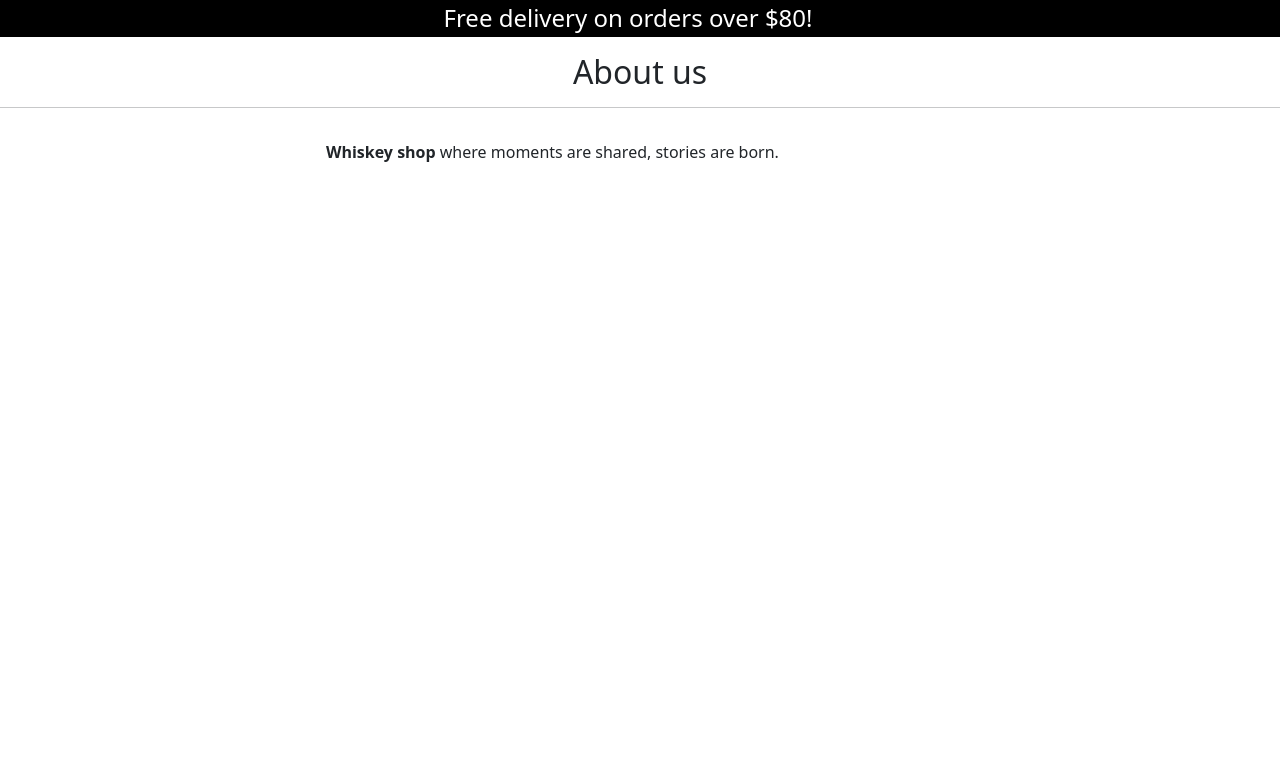
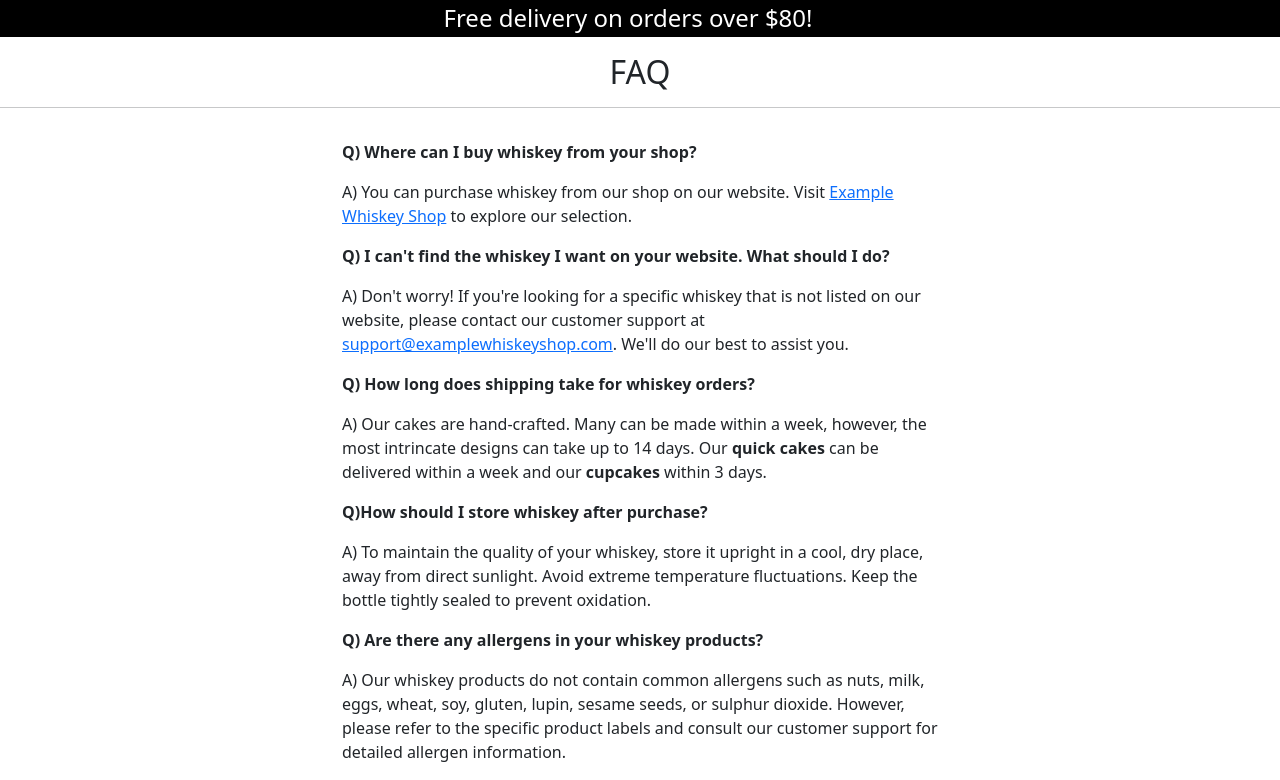
Before and after one commit to maish79/whiskey_shop, a Django app: page /FAQ/ in a window 1280 px wide. Shown: the part 112-892 px from the top of the page. Before the commit the page ends 274 px from the top, so only its background shows below. Run offline with Django 3.2, Linux system fonts and the light colour scheme; some libraries are stand-ins or nearby versions.

Commit message:
add faq content

```diff
--- a/home/templates/home/FAQ.html
+++ b/home/templates/home/FAQ.html
@@ -18,13 +18,26 @@
     <div class="container-fluid">
         <div class="row">
             <div class="col text-center mt-3">
-                <h2>About us</h2>
+                <h2>FAQ</h2>
                 <hr>
             </div>
         </div>
         <div class="row">
             <div class="col-md-6 offset-md-3">
-                <p class="mt-3"><strong>Whiskey shop </strong>where moments are shared, stories are born.</p>
+                <p class="mt-3 mx-3"><strong>Q) Where can I buy whiskey from your shop?</strong></p>
+                <p class="mt-3 mx-3">A) You can purchase whiskey from our shop on our website. Visit <a href="https://whiskey-shop-320e32983cd1.herokuapp.com/" target="_blank">Example Whiskey Shop</a> to explore our selection.</p>
+
+                <p class="mt-3 mx-3"><strong>Q)  I can't find the whiskey I want on your website. What should I do?</strong></p>
+                <p class="mt-3 mx-3">A) Don't worry! If you're looking for a specific whiskey that is not listed on our website, please contact our customer support at <a href="mailto:support@examplewhiskeyshop.com">support@examplewhiskeyshop.com</a>. We'll do our best to assist you.</p>
+
+                <p class="mt-3 mx-3"><strong>Q)  How long does shipping take for whiskey orders?</strong></p>
+                <p class="mt-3 mx-3">A) Our cakes are hand-crafted. Many can be made within a week, however, the most intrincate designs can take up to 14 days. Our <strong>quick cakes</strong> can be delivered within a week and our <strong>cupcakes</strong> within 3 days.</p>
+
+                <p class="mt-3 mx-3"><strong>Q)How should I store whiskey after purchase?</strong></p>
+                <p class="mt-3 mx-3">A) To maintain the quality of your whiskey, store it upright in a cool, dry place, away from direct sunlight. Avoid extreme temperature fluctuations. Keep the bottle tightly sealed to prevent oxidation.</p>
+
+                <p class="mt-3 mx-3"><strong>Q) Are there any allergens in your whiskey products?</strong></p>
+                <p class="mt-3 mx-3">A) Our whiskey products do not contain common allergens such as nuts, milk, eggs, wheat, soy, gluten, lupin, sesame seeds, or sulphur dioxide. However, please refer to the specific product labels and consult our customer support for detailed allergen information.</p>
             </div>
         </div>
     </div>
```
